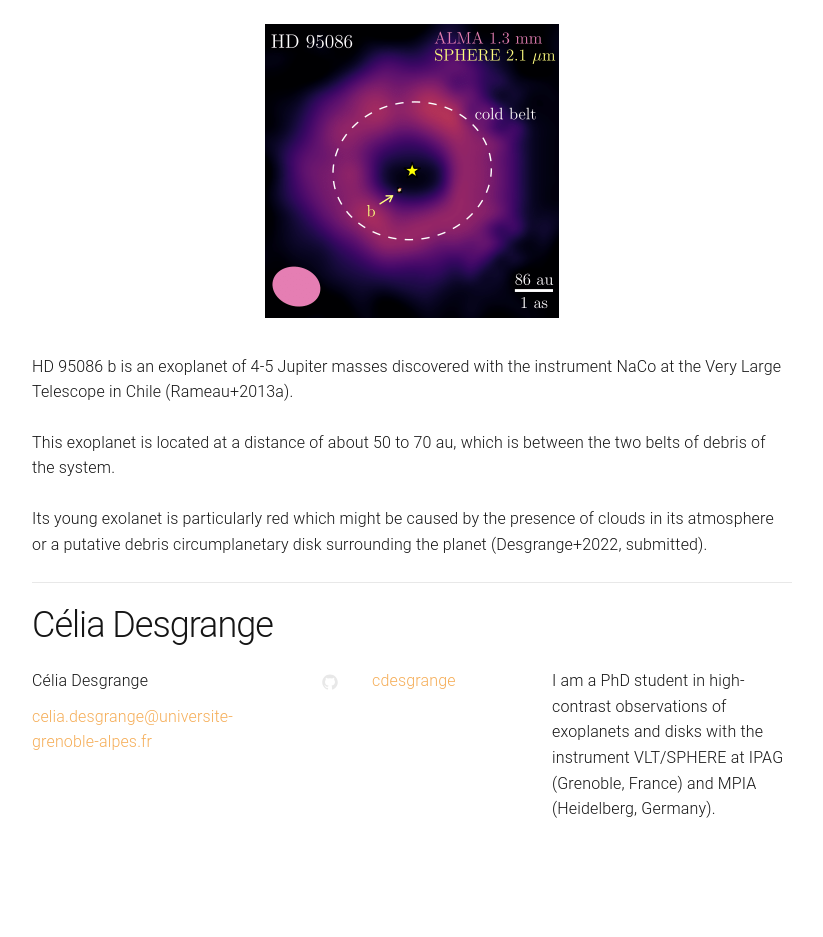
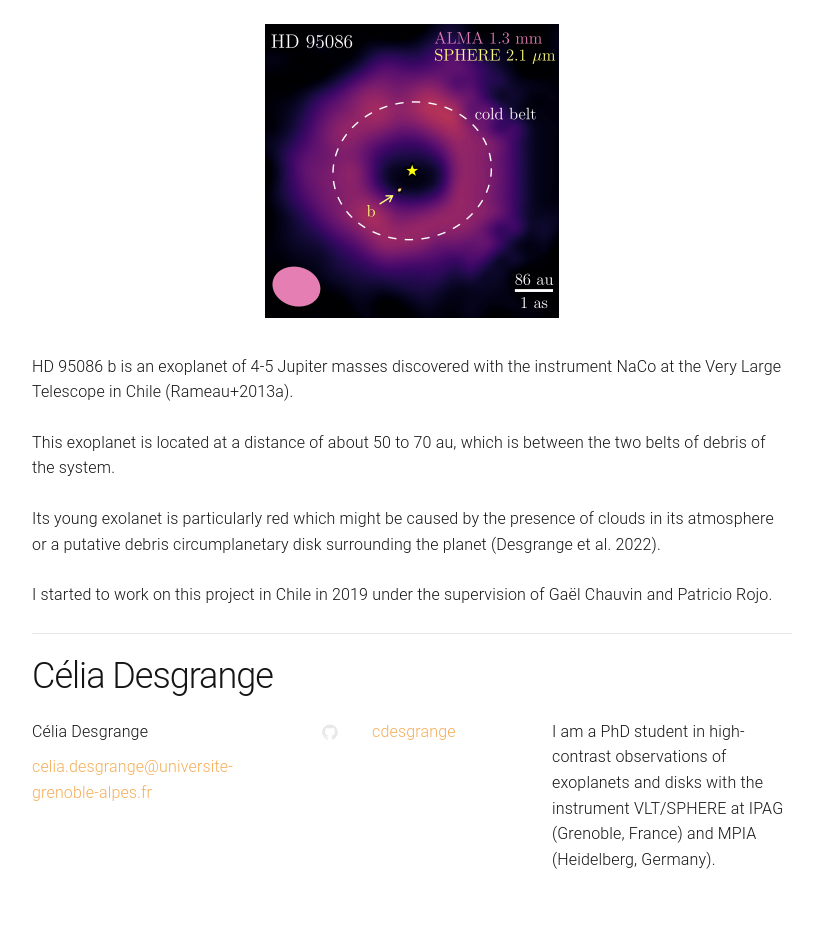
Before and after one commit to cdesgrange/cdesgrange.github.io, a Jekyll site: the page built from _posts/2022-04-23-HD95086.markdown, in a window 1280 px wide. Shown: the part 366-1303 px from the top of the page, without its empty margins (228-1051 px from the left). Built offline with Jekyll 4.4.1, drawn with Linux system fonts in a browser that asks for light colours; before the commit the page ends 1253 px from its top, so only the background shows below that.

Commit message:
added a line, submitted -> accepted

```diff
--- a/_posts/2022-04-23-HD95086.markdown
+++ b/_posts/2022-04-23-HD95086.markdown
@@ -12,4 +12,6 @@ HD 95086 b is an exoplanet of 4-5 Jupiter masses discovered with the instrument
 
 This exoplanet is located at a distance of about 50 to 70 au, which is between the two belts of debris of the system.
 
-Its young exolanet is particularly red which might be caused by the presence of clouds in its atmosphere or a putative debris circumplanetary disk surrounding the planet (Desgrange+2022, submitted).
+Its young exolanet is particularly red which might be caused by the presence of clouds in its atmosphere or a putative debris circumplanetary disk surrounding the planet (Desgrange et al. 2022).
+
+I started to work on this project in Chile in 2019 under the supervision of Gaël Chauvin and Patricio Rojo.
```
